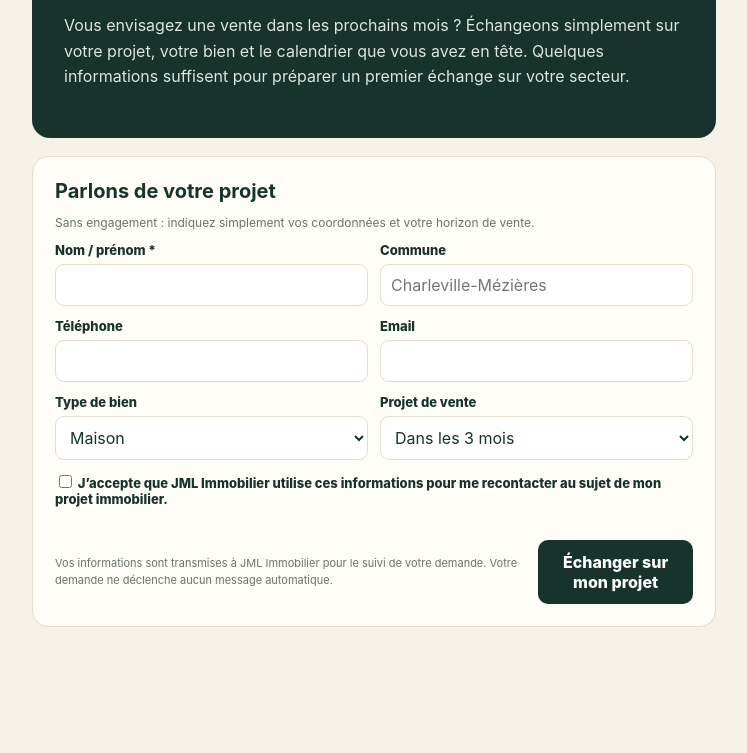
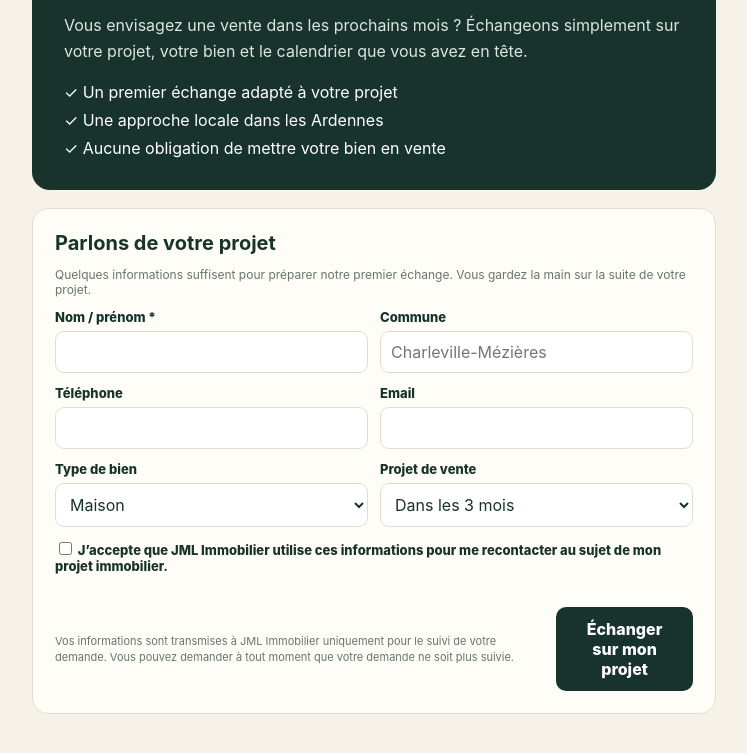
Before and after one commit to RahimBou/jml-machine-a-mandats, a website: page public/projet-vendeur.html in a window 1280 px wide. Shown: the part 123-876 px from the top of the page, without its empty margins (266-1013 px from the left). Before the commit the page ends 800 px from the top, so only its background shows below. Drawn offline with Linux system fonts and the light colour scheme.

Commit message:
feat: improve seller landing page conversion copy

```diff
--- a/public/projet-vendeur.html
+++ b/public/projet-vendeur.html
@@ -14,11 +14,16 @@ body{min-height:100vh;background:var(--cream)}.fb-wrap{max-width:720px;margin:0
 <section class="fb-hero">
 <div class="eyebrow">JML IMMOBILIER · ARDENNES</div>
 <h1>Vous pensez vendre votre bien ?</h1>
-<p>Vous envisagez une vente dans les prochains mois ? Échangeons simplement sur votre projet, votre bien et le calendrier que vous avez en tête. Quelques informations suffisent pour préparer un premier échange sur votre secteur.</p>
+<p>Vous envisagez une vente dans les prochains mois ? Échangeons simplement sur votre projet, votre bien et le calendrier que vous avez en tête.</p>
+<div style="margin-top:18px;display:grid;gap:8px">
+<div>✓ Un premier échange adapté à votre projet</div>
+<div>✓ Une approche locale dans les Ardennes</div>
+<div>✓ Aucune obligation de mettre votre bien en vente</div>
+</div>
 </section>
 <section class="fb-card">
 <h2>Parlons de votre projet</h2>
-<p class="muted">Sans engagement : indiquez simplement vos coordonnées et votre horizon de vente.</p>
+<p class="muted">Quelques informations suffisent pour préparer notre premier échange. Vous gardez la main sur la suite de votre projet.</p>
 <form id="fbLeadForm" class="fb-grid" novalidate>
 <div><label for="fbName">Nom / prénom *</label><input id="fbName" required maxlength="120"></div>
 <div><label for="fbCity">Commune</label><input id="fbCity" maxlength="100" placeholder="Charleville-Mézières"></div>
@@ -27,7 +32,7 @@ body{min-height:100vh;background:var(--cream)}.fb-wrap{max-width:720px;margin:0
 <div><label for="fbType">Type de bien</label><select id="fbType"><option>Maison</option><option>Appartement</option><option>Immeuble</option><option>Terrain</option><option>Commerce</option><option>Autre</option></select></div>
 <div><label for="fbHorizon">Projet de vente</label><select id="fbHorizon"><option value="0-3">Dans les 3 mois</option><option value="3-6">Dans 3 à 6 mois</option><option value="6-12">Dans 6 à 12 mois</option><option value="unknown">Je ne sais pas encore</option></select></div>
 <div class="full"><label><input id="fbConsent" type="checkbox" style="width:auto" required> J’accepte que JML Immobilier utilise ces informations pour me recontacter au sujet de mon projet immobilier.</label></div>
-<div class="full fb-actions"><span class="fb-small">Vos informations sont transmises à JML Immobilier pour le suivi de votre demande. Votre demande ne déclenche aucun message automatique.</span><button class="primary" type="submit">Échanger sur mon projet</button></div>
+<div class="full fb-actions"><span class="fb-small">Vos informations sont transmises à JML Immobilier uniquement pour le suivi de votre demande. Vous pouvez demander à tout moment que votre demande ne soit plus suivie.</span><button class="primary" type="submit">Échanger sur mon projet</button></div>
 </form>
 <div id="fbMessage" class="notice" style="margin-top:14px;display:none"></div>
 </section>
@@ -59,7 +64,7 @@ form.addEventListener("submit",async function(e){
   const r=await fetch("/api/leads",{method:"POST",headers:{"Content-Type":"application/json"},body:JSON.stringify(payload)});
   const d=await r.json();
   if(!r.ok)throw new Error(d.error||"Impossible d’enregistrer votre demande.");
-  form.reset();msg.style.display="block";msg.textContent="Merci. Votre demande est bien enregistrée. JML Immobilier pourra vous recontacter au sujet de votre projet.";
+  form.reset();msg.style.display="block";msg.textContent="Merci. Votre demande est bien enregistrée. Un e-mail de confirmation vous sera envoyé si vous avez indiqué une adresse e-mail. JML Immobilier pourra ensuite vous recontacter au sujet de votre projet.";
  }catch(err){msg.style.display="block";msg.textContent=err.message}
 });
 })();
```
